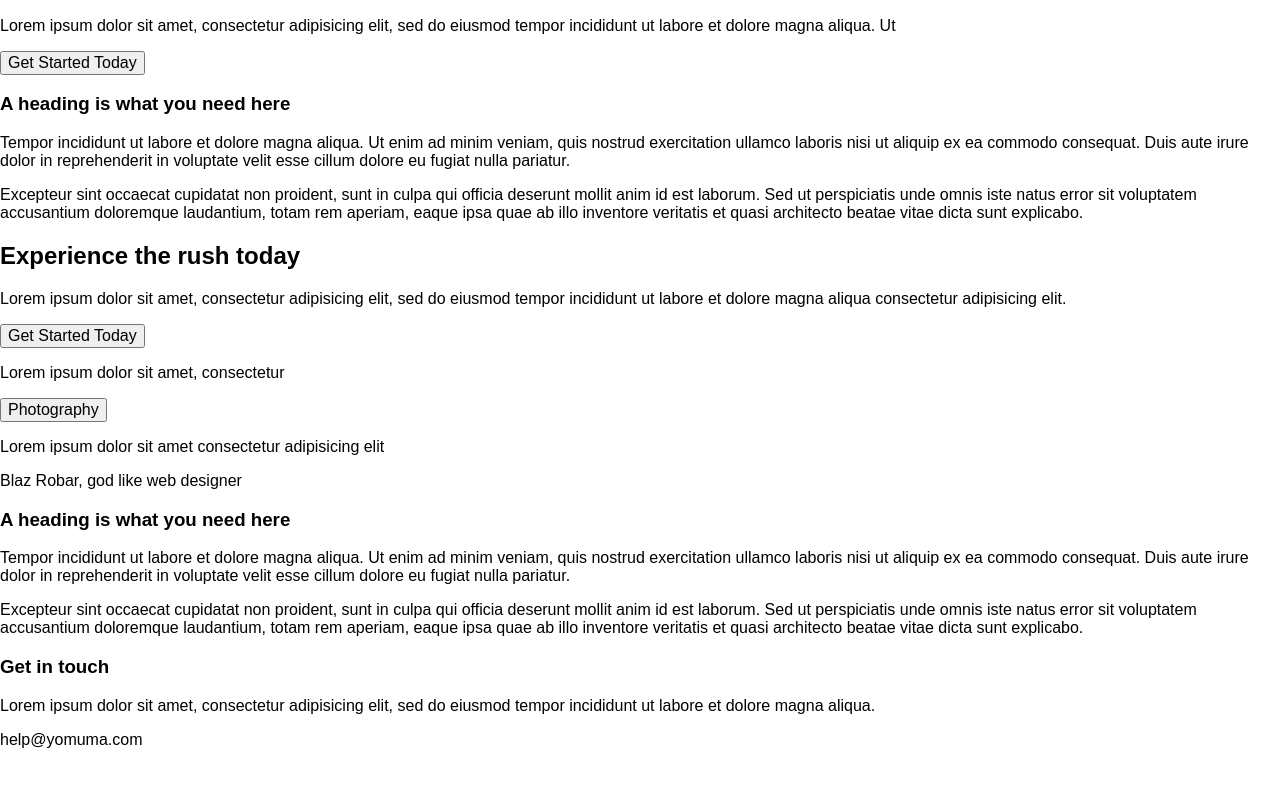
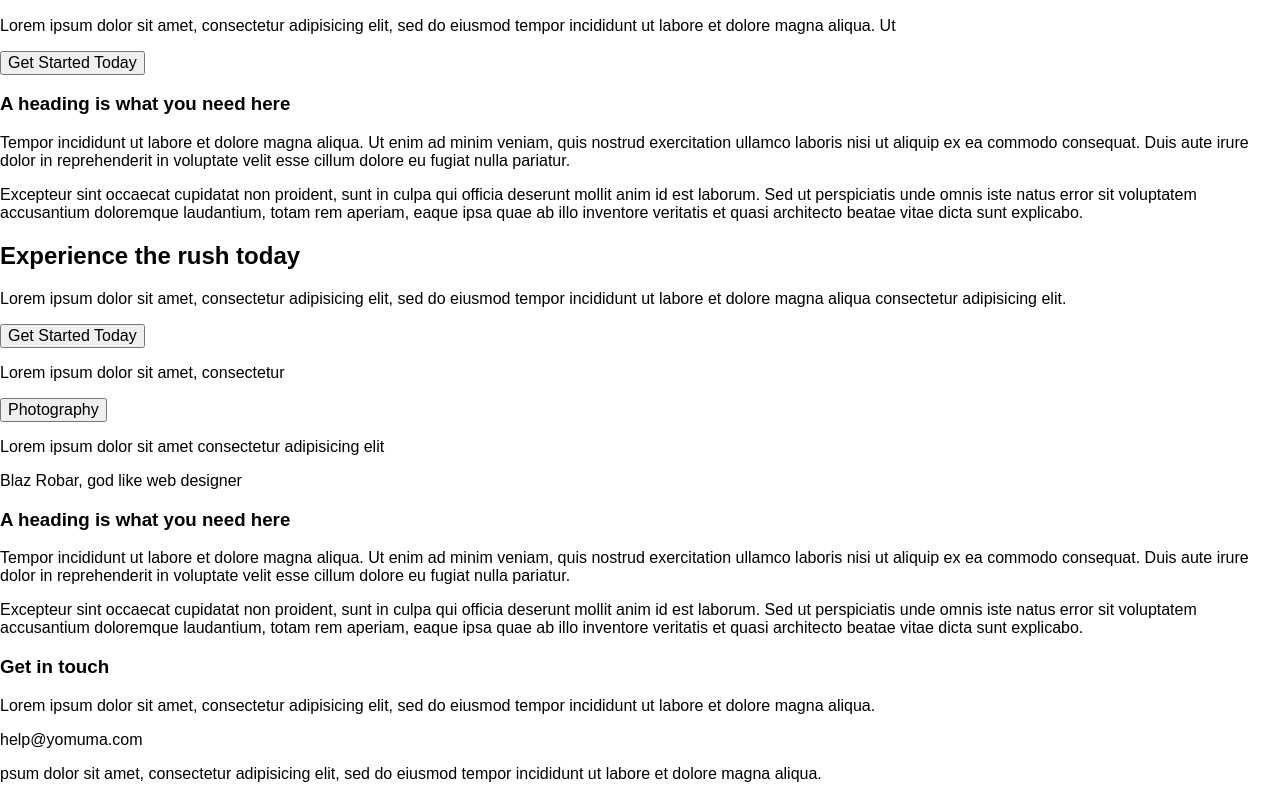
Before and after one commit to marcint87/pex, a website: page index.html in a window 1280 px wide. Shown: the part 353-1152 px from the top of the page. Before the commit the page ends 1102 px from the top, so only its background shows below. Drawn offline with nearby package versions, Linux system fonts and the light colour scheme.

Commit message:
html for footer

```diff
--- a/index.html
+++ b/index.html
@@ -20,6 +20,7 @@
         <![endif]-->
 
         <!-- Add your site or application content here -->
+
         <header class="header">
             <div class="logo">
                 <img src="" alt="pex logo" class="pex">
@@ -127,11 +128,11 @@
                 </div>
             </div>
         </section>
-
-
-
-
-
+        <footer class="footer">
+            <div class="container">
+                <p class="footer-text">psum dolor sit amet, consectetur adipisicing elit, sed do eiusmod tempor incididunt ut labore et dolore magna aliqua.</p>
+            </div>
+        </footer>
 
 
         <script src="https://code.jquery.com/jquery-1.12.0.min.js"></script>
```
